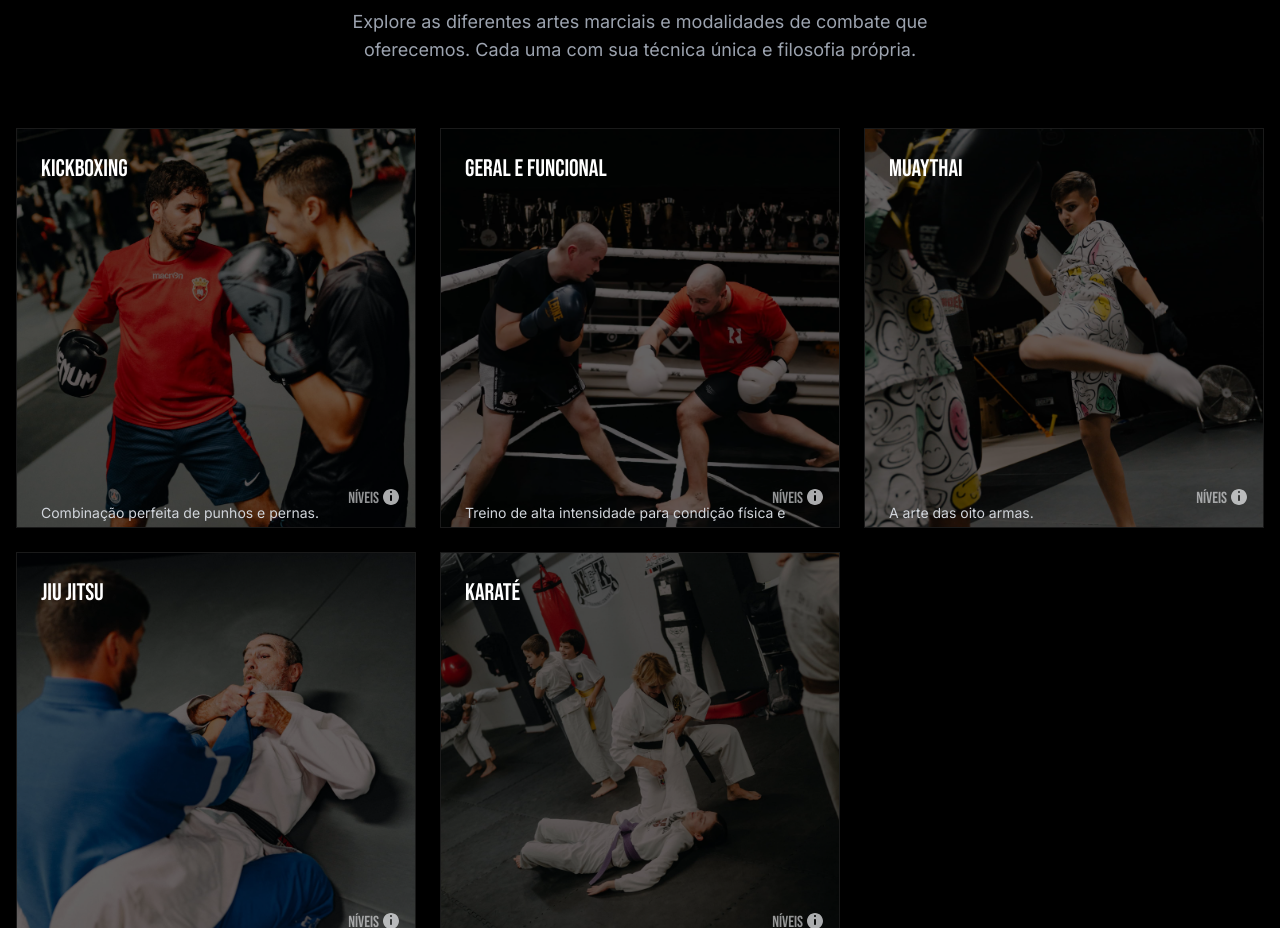
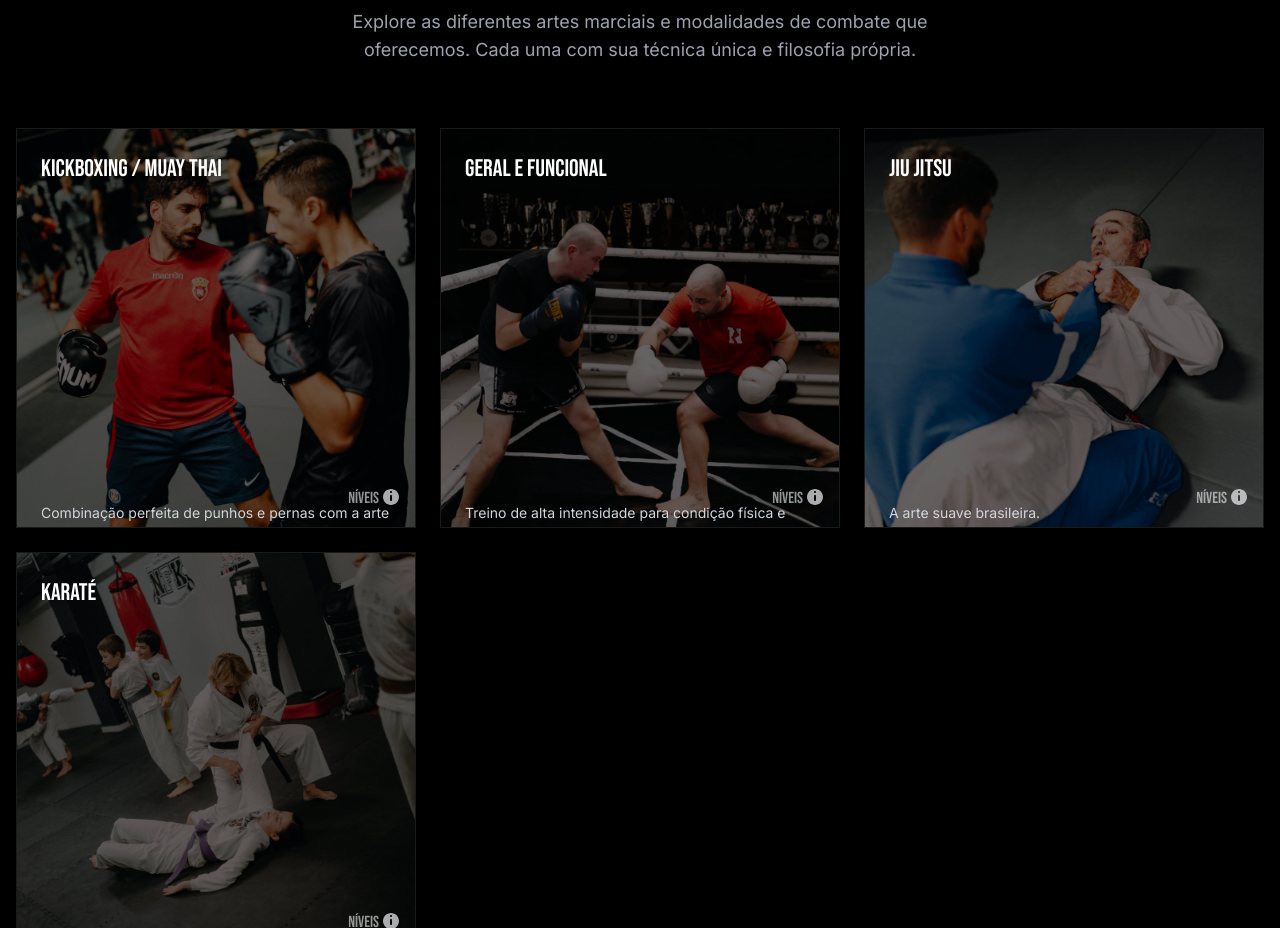
Before and after one commit to Kingarooo/nfktrainingcenter, a React (Vite) app: page / in a window 1280 px wide. Shown: the part 2240-3168 px from the top of the page. Built offline with nearby package versions, Linux system fonts and the light colour scheme.

Commit message:
join kick and muay

```diff
--- a/src/pages/Sports/SportPage.jsx
+++ b/src/pages/Sports/SportPage.jsx
@@ -17,10 +17,8 @@ import KarateThumbnail from '../../assets/sport/karate/karate_thumbnail_01.jpg';
 
 const sportImages = {
   'geral e funcional': [BoxeThumbnail],
-  kickboxing: [KickboxingThumbnail01, KickboxingThumbnail02],
-  muaythai: [
-    MuaythaiThumbnail01, MuaythaiThumbnail02, MuaythaiThumbnail03, MuaythaiThumbnail04, MuaythaiThumbnail05,
-    MuaythaiThumbnail01, MuaythaiThumbnail02, MuaythaiThumbnail03, MuaythaiThumbnail04, MuaythaiThumbnail05,
+  'kickboxing-muaythai': [
+    KickboxingThumbnail01, KickboxingThumbnail02,
     MuaythaiThumbnail01, MuaythaiThumbnail02, MuaythaiThumbnail03, MuaythaiThumbnail04, MuaythaiThumbnail05
   ],
   'jiu jitsu': [JiujitsuThumbnail],
@@ -29,14 +27,14 @@ const sportImages = {
 
 const sportNames = {
   'geral e funcional': 'GERAL E FUNCIONAL',
-  kickboxing: 'KICKBOXING',
-  muaythai: 'MUAY THAI',
+  'kickboxing-muaythai': 'KICKBOXING / MUAY THAI',
   'jiu jitsu': 'JIU JITSU',
   karaté: 'KARATÉ'
 };
 
 const sportDescriptions = {
-  'geral e funcional': 'Aulas de treino funcional e condicionamento físico geral, pensadas para melhorar força, resistência e mobilidade através de exercícios dinâmicos e desafiantes, complementando a preparação física de qualquer atleta de combate.'
+  'geral e funcional': 'Aulas de treino funcional e condicionamento físico geral, pensadas para melhorar força, resistência e mobilidade através de exercícios dinâmicos e desafiantes, complementando a preparação física de qualquer atleta de combate.',
+  'kickboxing-muaythai': 'O Kickboxing e o Muay Thai são modalidades irmãs que combinam a potência dos golpes de punho e perna com a tradição da arte marcial tailandesa das oito armas. Nas nossas aulas, os alunos desenvolvem força, resistência e técnica num ambiente dinâmico e desafiante, adequado tanto a iniciantes como a atletas experientes.'
 };
 
 const SportPage = () => {
--- a/src/pages/Sports/Sports.jsx
+++ b/src/pages/Sports/Sports.jsx
@@ -4,7 +4,6 @@ import InfoIcon from '../../components/shared/InfoIcon';
 import {
   KickboxingThumbnail,
   BoxeThumbnail,
-  MuaythaiThumbnail,
   BjjThumbnail,
   KarateThumbnail
 } from '../../constants/sportImages';
@@ -12,12 +11,15 @@ import { useNavigate } from 'react-router-dom';
 
 const sports = [
   {
-    name: 'KICKBOXING',
+    name: 'KICKBOXING / MUAY THAI',
+    slug: 'kickboxing-muaythai',
     image: KickboxingThumbnail,
-    description: 'Combinação perfeita de punhos e pernas.',
+    description: 'Combinação perfeita de punhos e pernas com a arte das oito armas.',
     submodalities: [
-      'Iniciados',
-      'Avançados'
+      'Kickboxing - Iniciados',
+      'Kickboxing - Avançados',
+      'Muay Thai - Iniciados',
+      'Muay Thai - Avançados'
     ]
   },
   {
@@ -27,15 +29,6 @@ const sports = [
     submodalities: [
       'Geral',
       'Funcional'
-    ]
-  },
-  {
-    name: 'MUAYTHAI',
-    image: MuaythaiThumbnail,
-    description: 'A arte das oito armas.',
-    submodalities: [
-      'Iniciados',
-      'Avançados'
     ]
   },
   {
@@ -100,7 +93,7 @@ const Sports = () => {
           {sports.map((sport, index) => (
             <div
               key={index}
-              onClick={() => navigate(`/modalidade/${sport.name.toLowerCase()}`)}
+              onClick={() => navigate(`/modalidade/${sport.slug || sport.name.toLowerCase()}`)}
               className={`group relative overflow-hidden bg-nfk-gray border border-nfk-gray hover:border-nfk-red transition-all duration-300 transform hover:scale-105 ${
                 gridVisible ? 'animate-fade-in-up' : ''
               }`}
```
